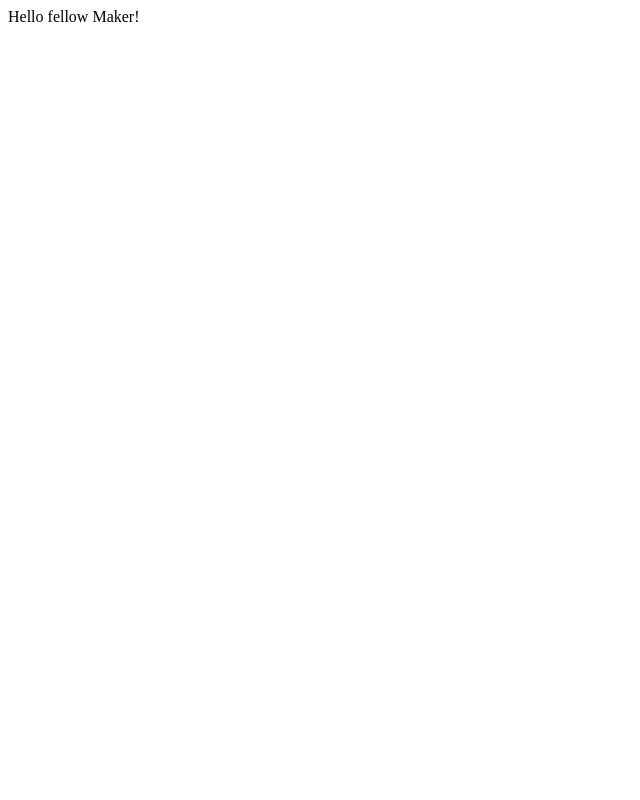
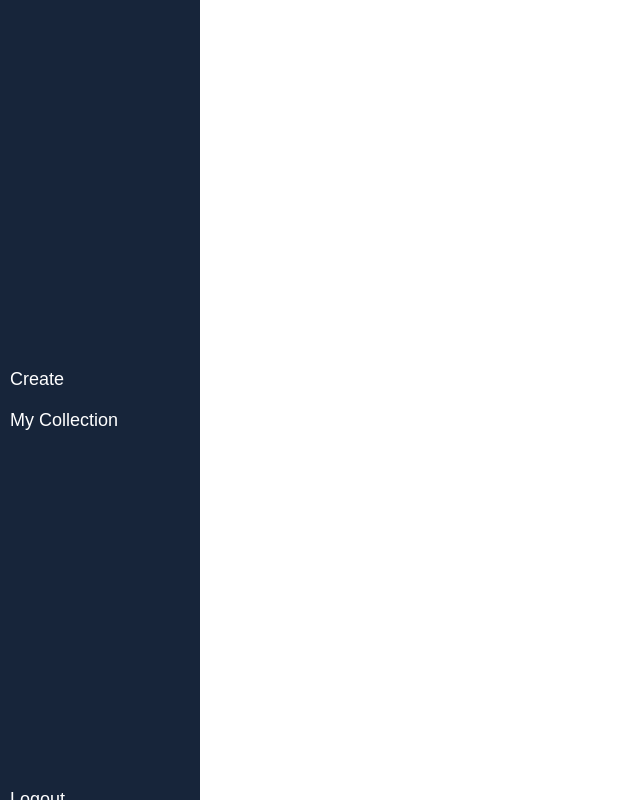
Before and after one commit to Panji-Utama/survey-app, a website: page frontend/maker_dashboard.html in a window 1280 px wide. Shown: the whole page, without its empty margins (0-640 px from the left). Drawn offline with Linux system fonts and the light colour scheme.

Commit message:
feat: Sidebar template

```diff
--- /dev/null
+++ b/frontend/css/maker_dashboard.css
@@ -0,0 +1,55 @@
+:root {
+    --primary: #17253A;
+    --secondary: #6CEFFE;
+
+}
+
+body {
+    margin: 0;
+    font-family: 'Arial', sans-serif;
+}
+
+#sidebar {
+    height: 100vh;
+    width: 200px;
+    background-color: var(--primary);
+    color: #fff;
+    position: fixed;
+    top: 0;
+    left: 0;
+    overflow-x: hidden;
+    padding-top: 20px;
+    display: flex;
+    flex-direction: column;
+    justify-content: space-between;
+
+}
+
+#logo {
+    height: 1px;
+    background-color: red;
+}
+
+#sidebar a {
+    padding: 10px;
+    text-decoration: none;
+    font-size: 18px;
+    color: #fff;
+    display: block;
+}
+
+@media screen and (max-width: 600px) {
+    #sidebar {
+        width: 100%;
+        padding-top: 40px;
+        text-align: center;
+    }
+
+    #logo {
+        display: none;
+    }
+
+    #sidebar a {
+        font-size: 16px;
+    }
+}
--- a/frontend/maker_dashboard.html
+++ b/frontend/maker_dashboard.html
@@ -4,8 +4,16 @@
     <meta charset="UTF-8">
     <meta name="viewport" content="width=device-width, initial-scale=1.0">
     <title>Survey | Maker Dashboard</title>
+    <link rel="stylesheet" href="css/maker_dashboard.css">
 </head>
 <body>
-    Hello fellow Maker!
+    <div id="sidebar">
+        <div id="logo"><img src="images/survey-logo.png" alt=""></div>
+        <div id="sidebar-links">
+            <a href="#">Create</a>
+            <a href="#">My Collection</a>
+        </div>
+        <a href="#">Logout</a>
+    </div>
 </body>
 </html>
```
